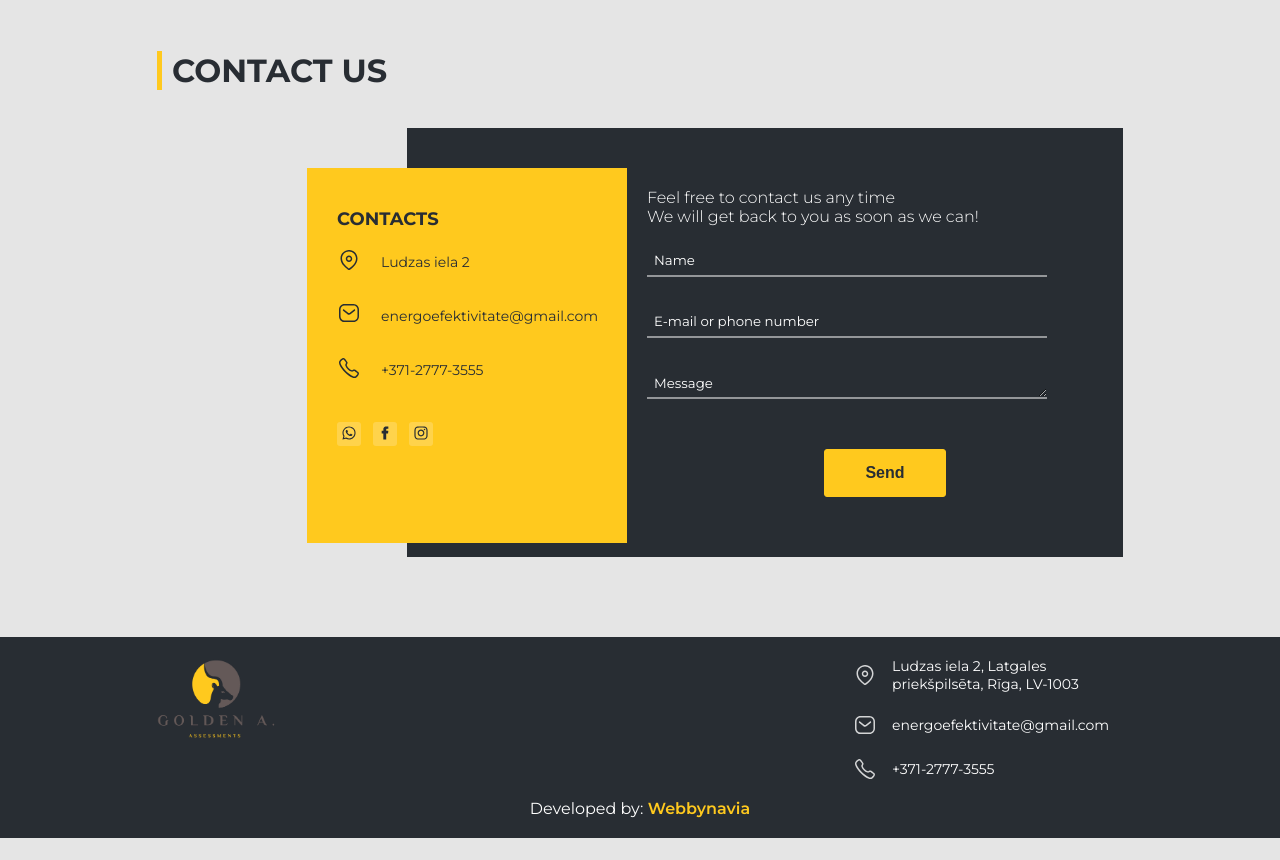
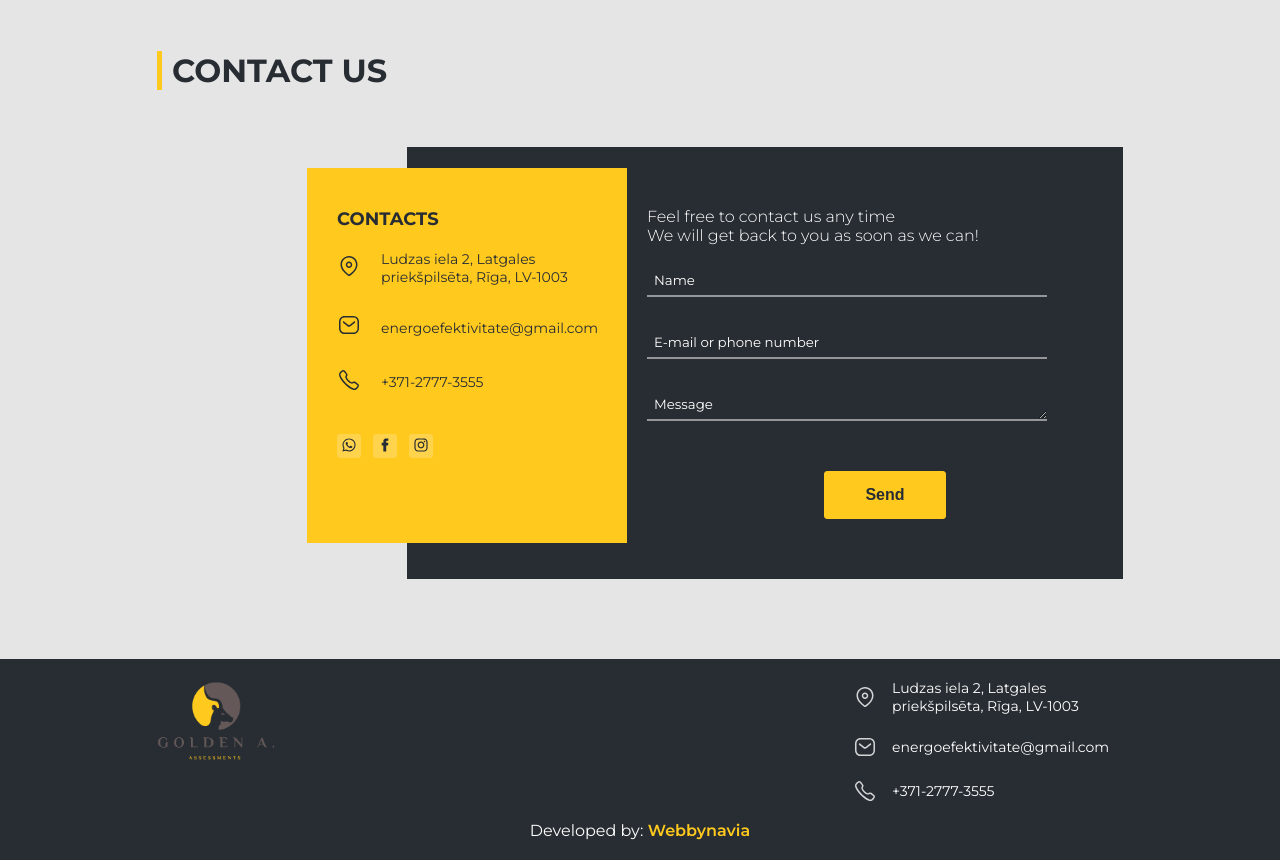
Before and after one commit to Sofiniks/next_energo, a Next.js app: page /en in a window 1280 px wide. Shown: the part 1760-2620 px from the top of the page. Before the commit the page ends 2598 px from the top, so only its background shows below. Built offline with nearby package versions, Linux system fonts and the light colour scheme.

Commit message:
SSR for styled-components

```diff
--- a/next.config.js
+++ b/next.config.js
@@ -1,10 +1,7 @@
 /** @type {import('next').NextConfig} */
 const nextConfig = {
     compiler: {
-        styledComponents: {
-            displayName: true,
-            ssr: true
-        }
+        styledComponents: true
     }
 }
 
--- a/src/app/[locale]/globals.css
+++ b/src/app/[locale]/globals.css
@@ -26,6 +26,7 @@ html, body, div, span, ul, li, nav, header, footer {
     outline-style: none;
     box-shadow: none;
     border-color: transparent;
+    font-family: var(--font-montserrat);
 }
 
 h1,
@@ -57,10 +58,10 @@ a:active {
 body {
     background-color: #e5e5e5;
     color: #282d33;
-    font-family: "Montserrat";
     font-weight: normal;
     font-size: 16px;
     margin: 0;
+    font-family: var(--font-montserrat);
 }
 
 textarea:focus,
@@ -68,3 +69,10 @@ input:focus,
 select:focus {
     outline: none;
 }
+
+textarea {
+    font-family: var(--font-montserrat);
+}
+input {
+font-family: var(--font-montserrat);
+}
--- a/src/app/[locale]/layout.tsx
+++ b/src/app/[locale]/layout.tsx
@@ -6,8 +6,9 @@ import { NextIntlClientProvider } from 'next-intl';
 import PageLayout from '@/components/layout/PageLayout';
 import Header from '@/components/header/Header';
 import Footer from '@/components/footer/Footer';
+import StyledComponentsRegistry from '@/lib/registry';
 
-const montserrat = Montserrat({ subsets: ['latin', 'cyrillic'] });
+const montserrat = Montserrat({ subsets: ['latin', 'cyrillic'], variable: '--font-montserrat' });
 const locales = ['en', 'ru', 'lv'];
 
 export function generateStaticParams() {
@@ -43,11 +44,14 @@ export default async function LocaleLayout({
     <html lang={locale}>
       <body className={montserrat.className}>
         <NextIntlClientProvider locale={locale} messages={messages}>
-          <PageLayout>
+          <StyledComponentsRegistry>
+            <PageLayout>
             <Header />
             {children}
             <Footer />
           </PageLayout>
+          </StyledComponentsRegistry>
+
         </NextIntlClientProvider>
       </body>
     </html>
--- a/src/app/[locale]/page.tsx
+++ b/src/app/[locale]/page.tsx
@@ -2,14 +2,15 @@ import StatisticBanner from '@/components/banners/StatisticBanner';
 import HeroSection from '@/components/sections/HeroSection';
 import WhyUsSection from '@/components/sections/WhyUsSection';
 import ContactForm from '@/components/contactForm/ContactForm';
+import { Suspense } from 'react';
 
 export default function Home() {
   return (
-    <>
+    <Suspense fallback={<div>Loading</div>}>
       <HeroSection isMainPage />
       <StatisticBanner />
       <WhyUsSection />
       <ContactForm />
-    </>
+    </Suspense>
   );
 }
--- a/src/components/contactForm/ContactForm.tsx
+++ b/src/components/contactForm/ContactForm.tsx
@@ -1,5 +1,5 @@
 'use client';
-import React, { useState } from 'react';
+import { useState } from 'react';
 import styled from 'styled-components';
 import { useTranslations } from 'next-intl';
 import { Element } from 'react-scroll';
@@ -14,7 +14,7 @@ import { SectionHeading } from '../typography/typography';
 import Button from '../buttons/Button';
 import { DesktopContainer, TabletContainer, device } from '@/theme/breakpoints';
 import MessageModal from './Modal';
-
+import contacts from '@/data/contacts.json';
 
 const ContactWrapper = styled.div`
   margin-bottom: 80px;
@@ -68,8 +68,7 @@ const Form = styled.form`
     padding: 7px;
     color: #fff;
     &::placeholder {
-      color: white;
-      font-family: 'Montserrat' !important;
+      color: #fff;
     }
   }
   input {
@@ -161,20 +160,20 @@ const ContactsBlock = ({ title }: { title: string }) => {
           <SvgWrapper>
             <LocationBlack />
           </SvgWrapper>
-          <p>Ludzas iela 2</p>
+          <p>{contacts.address}</p>
         </li>
         <li>
           <SvgWrapper>
             <LetterBlack />
           </SvgWrapper>
-          <p>energoefektivitate@gmail.com</p>
+          <p>{contacts.email}</p>
         </li>
         <li>
           <SvgWrapper>
             <PhoneBlack />
           </SvgWrapper>
           <p>
-            <a href={`tel:+371-2777-3555`}>+371-2777-3555</a>
+            <a href={`tel:${contacts.phoneNumber}`}>{contacts.phoneNumber}</a>
           </p>
         </li>
       </ContactsList>
@@ -201,8 +200,27 @@ const ContactsBlock = ({ title }: { title: string }) => {
 
 const FormElement = ({ setModalOpen }: { setModalOpen: () => void }) => {
   const t = useTranslations('ContactUs');
+  const handleSubmit = () => {
+    setModalOpen();
+  };
+
+  const GOOGLE_FORM_URL =
+    'https://docs.google.com/forms/d/e/1FAIpQLSce5TU4kF7h6CudZUIUh6W0HYVtyTAb0FMWeL07TD9Nb5PSZw/formResponse';
+
   return (
-    <Form method="post" target="hidden_iframe">
+    <>
+      <iframe
+        title="hidden_iframe"
+        name="hidden_iframe"
+        id="hidden_iframe"
+        style={{ visibility: 'hidden', height: '14px' }}
+      ></iframe>
+      <Form
+        action={GOOGLE_FORM_URL}
+        method="post"
+        target="hidden_iframe"
+        onSubmit={handleSubmit}
+      >
         <h4>{t('form.heading1')}</h4>
         <h4>{t('form.heading2')}</h4>
         <input
@@ -227,6 +245,7 @@ const FormElement = ({ setModalOpen }: { setModalOpen: () => void }) => {
           <Button text={t('form.button')} onClick={setModalOpen} />
         </ButtonWrapper>
       </Form>
+    </>
   );
 };
 
--- a/src/components/contactForm/Modal.tsx
+++ b/src/components/contactForm/Modal.tsx
@@ -49,9 +49,13 @@ const StyledText = styled.p`
 
 const MessageModal = ({ onClose }: modalProps) => {
   const t = useTranslations('ContactUs');
+  const handleOnClose = () => {
+    onClose();
+     window.location.reload.bind(window.location)();
+  }
   return (
     <ModalWrapper>
-      <CrossIconWrapper onClick={onClose}>
+      <CrossIconWrapper onClick={handleOnClose}>
         <Cross />
       </CrossIconWrapper>
       <h3>{t('form.sendConfirmation')}</h3>
@@ -59,7 +63,7 @@ const MessageModal = ({ onClose }: modalProps) => {
         <TickGreen />
       </TickIconWrapper>
       <StyledText>{t('form.messageReceived')}</StyledText>
-      <Button text="OK" />
+      <Button onClick={handleOnClose} text="OK" />
     </ModalWrapper>
   );
 };
--- a/src/components/footer/Footer.tsx
+++ b/src/components/footer/Footer.tsx
@@ -8,6 +8,7 @@ import { device, TabletContainer } from '@/theme/breakpoints';
 import { Location } from '../icons/Location';
 import { Letter } from '../icons/Letter';
 import { Phone } from '../icons/Phone';
+import contacts from '@/data/contacts.json';
 
 const FooterWrapper = styled.footer`
   background-color: #282d33;
@@ -96,20 +97,20 @@ const ContactInfoList = () => {
           <SvgWrapper>
             <Location />
           </SvgWrapper>
-          <p>Ludzas iela 2, Latgales priekšpilsēta, Rīga, LV-1003</p>
+          <p>{contacts.address}</p>
         </li>
         <li>
           <SvgWrapper>
             <Letter />
           </SvgWrapper>
-          <p>energoefektivitate@gmail.com</p>
+          <p>{contacts.email}</p>
         </li>
         <li>
           <SvgWrapper>
             <Phone />
           </SvgWrapper>
           <p>
-            <a href={`tel:${'+371-2777-3555'}`}>+371-2777-3555</a>
+            <a href={`tel:${contacts.phoneNumber}`}>{contacts.phoneNumber}</a>
           </p>
         </li>
       </ul>
--- a/src/data/contacts.json
+++ b/src/data/contacts.json
@@ -1,3 +1,5 @@
 {
-    "phoneNumber": "+371-2777-3555"
+    "phoneNumber": "+371-2777-3555",
+    "email": "energoefektivitate@gmail.com",
+    "address": "Ludzas iela 2, Latgales priekšpilsēta, Rīga, LV-1003"
 }
--- /dev/null
+++ b/src/lib/registry.tsx
@@ -0,0 +1,29 @@
+'use client'
+
+import React, { useState } from 'react'
+import { useServerInsertedHTML } from 'next/navigation'
+import { ServerStyleSheet, StyleSheetManager } from 'styled-components'
+
+export default function StyledComponentsRegistry({
+  children,
+}: {
+  children: React.ReactNode
+}) {
+  // Only create stylesheet once with lazy initial state
+  // x-ref: https://reactjs.org/docs/hooks-reference.html#lazy-initial-state
+  const [styledComponentsStyleSheet] = useState(() => new ServerStyleSheet())
+
+  useServerInsertedHTML(() => {
+    const styles = styledComponentsStyleSheet.getStyleElement()
+    styledComponentsStyleSheet.instance.clearTag()
+    return <>{styles}</>
+  })
+
+  if (typeof window !== 'undefined') return <>{children}</>
+
+  return (
+    <StyleSheetManager sheet={styledComponentsStyleSheet.instance}>
+      {children}
+    </StyleSheetManager>
+  )
+}
--- a/src/messages/ru.json
+++ b/src/messages/ru.json
@@ -5,7 +5,7 @@
     },
     "Hero": {
         "sectionTitle": "О нас",
-        "sectionSubtitle": "Мы работаем для вашей экономии!Также, в результате работы, уменьшается уэкологический отпечаток и снижается расход энергии.Наша команда настроена на долгосрочное развитие и популяризацию использования альтернативных источников энергии.",
+        "sectionSubtitle": "Мы работаем для вашей экономии! Также, в результате работы, уменьшается уэкологический отпечаток и снижается расход энергии. Наша команда настроена на долгосрочное развитие и популяризацию использования альтернативных источников энергии.",
         "servicesSectionTitle": "Услуги с невозобновляемой энергией",
         "servicesSectionSubtitle": "Используя традиционные источники энергии основополагающим элементом являются коммунальные платежи! В своей работе, мы предлагаем клиентам альтернативные способы снижения энергозатрат без потери комфорта.",
         "button": "узнать о наших услугах больше",
```
Also changed, not shown: src/app/[locale]/loading.tsx (added, +15 -0 lines). Lines whose indentation alone changed are shown as unchanged.
